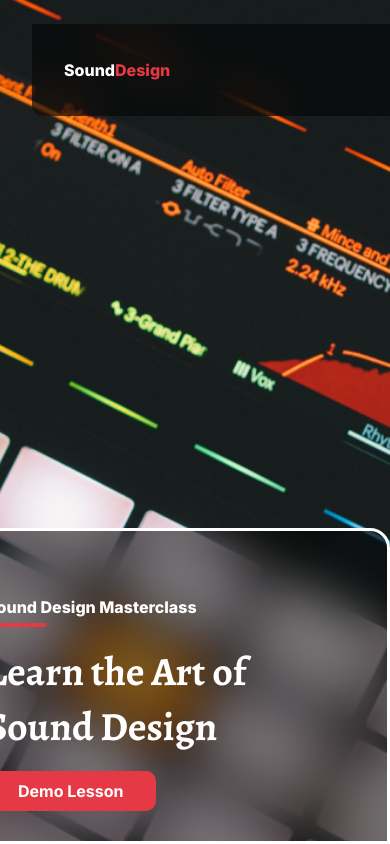
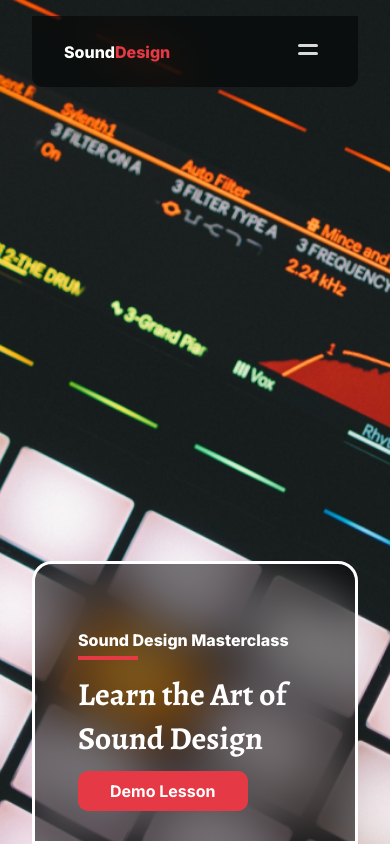
Before and after one commit to NCDinesh/Figma-React, a React (Vite) app: page / in a window 390 px wide. Shown: the top 844 px of the page. Built offline with nearby package versions, Linux system fonts and the light colour scheme.

Commit message:
Ongoing responsiveness

```diff
--- a/src/components/Header/Header.css
+++ b/src/components/Header/Header.css
@@ -56,3 +56,25 @@ header .cta .demo-btn{
   padding: 10px 32px;
 
 }
+
+
+/* Tablet Version */
+@media (max-width: 1040px) {
+  header .cta{
+    width: 356px;
+  }
+}
+
+
+/* smartphone version */
+@media (max-width: 720px) {
+  header .wrapper .cta{
+    width: unset;
+    right: 32px;
+    left: 32px ;
+  }
+
+  header .wrapper .cta h1{
+    font-size: 32px;
+  }
+}
--- a/src/components/Info/Info.css
+++ b/src/components/Info/Info.css
@@ -4,7 +4,7 @@
   align-items: center;
   width: 100%;
   gap: 4px;
-
+  margin-top: 60px;
 }
 
 #info .info-content .amount{
--- a/src/components/Navbar/Navbar.css
+++ b/src/components/Navbar/Navbar.css
@@ -29,3 +29,70 @@ nav a{
   font-size: 16px;
   font-weight: 800;
 }
+
+nav .menu-icon, .mobile-menu-container{
+  display: none;
+}
+
+
+/* Tablet version */
+@media (max-width: 1040px) {
+  nav{
+    width:694px ;
+  }
+}
+
+/* SmartPhone version */
+@media (max-width: 720px) {
+  nav .nav-links{
+    display: none;
+  }
+
+  nav{
+    width: unset;
+    left: 32px;
+    right: 32px;
+    top: 16px;
+  }
+
+  nav .menu-icon{
+    display: block;
+  }
+
+  .mobile-menu-container{
+    display: flex;
+    position:fixed;
+    z-index: 600;
+    background-color: var(--dark-color);
+    left: 0;
+    right: 0;
+    padding: 60px 32px;
+    transform: translateY(-100%);
+    transition: all 1200ms cubic-bezier(0.3,0.96,0.59, 0.95)
+  }
+
+  .mobile-menu-container.active{
+    transform: translateY(0);
+
+  }
+
+  .mobile-menu-container .menu-items{
+    list-style: none;
+    padding: 0;
+    margin: 0;
+  }
+
+  .mobile-menu-container .close-icon{
+    position: fixed;
+    top: 32px;
+    right: 32px;
+  }
+
+  .mobile-menu-container .menu-items li a{
+    font-weight: 800;
+    font-size: 16px;
+    padding: 20px 0;
+    display: inline-block;
+    color: white;
+  }
+}
--- a/src/components/Navbar/Navbar.jsx
+++ b/src/components/Navbar/Navbar.jsx
@@ -1,27 +1,56 @@
 import React from "react";
 import "./Navbar.css";
+import menuicon from "../../assets/menuicon.svg";
+import closeicon from "../../assets/closeicon.png";
 
 const Navbar = () => {
   return (
+    <>
       <nav>
         <a href="#" className="logo">
           Sound<span className="red">Design</span>
         </a>
         <ul className="nav-links">
           <li>
-          <a href="#">About</a>
+            <a href="#info">About</a>
           </li>
           <li>
-          <a href="#">Course Details</a>
+            <a href="#topics">Course Details</a>
           </li>
           <li>
-          <a href="#">Blog</a>
+            <a href="#blog">Blog</a>
           </li>
           <li>
-          <a href="#">Testimonial</a>
+            <a href="#testimonials">Testimonial</a>
           </li>
         </ul>
+
+        <div className="menu-icon">
+          <img src={menuicon} alt="" />
+        </div>
       </nav>
+
+      <div className="mobile-menu-container">
+        <div className="close-icon">
+          <img src={closeicon} alt="" />
+        </div>
+
+        <ul className="menu-items">
+          <li>
+            <a href="#info">About</a>
+          </li>
+          <li>
+            <a href="#topics">Course Details</a>
+          </li>
+          <li>
+            <a href="#blog">Blog</a>
+          </li>
+          <li>
+            <a href="#testimonials">Testimonial</a>
+          </li>
+        </ul>
+      </div>
+    </>
   );
 };
 
--- a/src/index.css
+++ b/src/index.css
@@ -33,6 +33,10 @@ section h2{
   font-size: 40px;
   font-weight:900;
   position:relative;
+}
+
+html{
+  scroll-behavior: smooth;
 }
 
 section h2::after{
```
Also changed, not shown: src/assets/closeicon.png (added), src/assets/menuicon.svg (added). Lines whose indentation alone changed are shown as unchanged.
